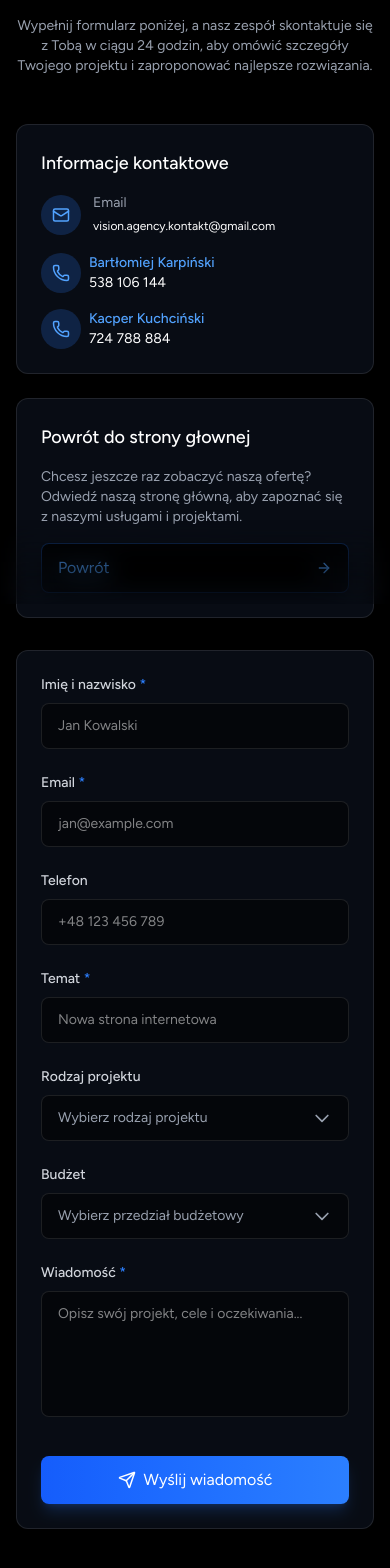
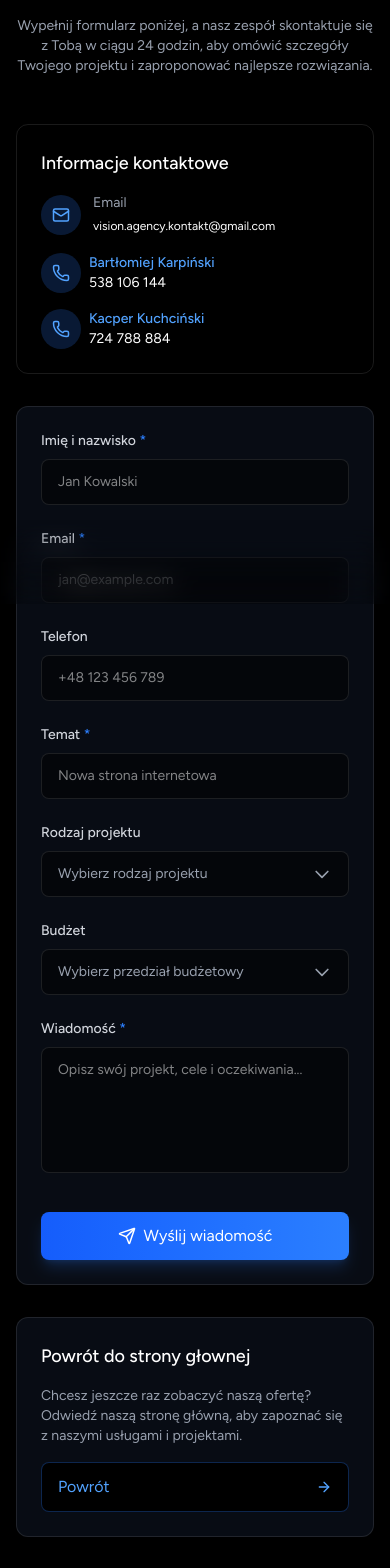
Before and after one commit to Cyberflyyy/Agency, a Next.js app: page /kontakt in a window 390 px wide. Shown: the part 240-1808 px from the top of the page. Built offline with nearby package versions, Linux system fonts and the light colour scheme.

Commit message:
local changes

```diff
--- a/src/app/kontakt/page.tsx
+++ b/src/app/kontakt/page.tsx
@@ -136,10 +136,10 @@ const Page = () => {
                 initial={{ opacity: 0, y: 30 }}
                 animate={{ opacity: 1, y: 0 }}
                 transition={{ duration: 0.5, delay: 0.4 }}
-                className="space-y-6"
+                className="space-y-6 order-1"
               >
-                <div className="bg-gray-900/50 border border-white/10 rounded-xl p-6 backdrop-blur-sm order-1">
-                  <h3 className="text-lg font-medium text-white mb-4">
+                <div className=" border border-white/10 rounded-xl p-6 w-auto backdrop-blur-sm">
+                  <h3 className="text-lg font-medium text-white mb-4 text-nowrap">
                     Informacje kontaktowe
                   </h3>
                   <div className="space-y-4">
@@ -151,8 +151,8 @@ const Page = () => {
                         <p className="text-sm text-gray-400">Email</p>
                         <a
                           href="mailto:vision.agency.kontakt@gmail.com"
-                          className="text-white hover:text-blue-400 transition-colors no-underline text-xs md:text-sm lg:text-base"
-                          style={{ textDecoration: 'none' }}
+                          className="text-white hover:text-blue-400 transition-colors no-underline text-xs md:text-sm lg:text-base break-all"
+                          style={{ textDecoration: "none" }}
                         >
                           vision.agency.kontakt@gmail.com
                         </a>
@@ -167,11 +167,13 @@ const Page = () => {
                             <Phone size={18} className="text-blue-400" />
                           </div>
                           <div>
-                            <span className="text-blue-400 font-medium block text-sm md:text-base lg:text-lg">Bartłomiej Karpiński</span>
+                            <span className="text-blue-400 font-medium block text-sm md:text-base lg:text-lg">
+                              Bartłomiej Karpiński
+                            </span>
                             <a
                               href="tel:538106144"
                               className="text-white hover:text-blue-400 transition-colors block no-underline text-sm md:text-base lg:text-lg"
-                              style={{ textDecoration: 'none' }}
+                              style={{ textDecoration: "none" }}
                             >
                               538 106 144
                             </a>
@@ -182,11 +184,13 @@ const Page = () => {
                             <Phone size={18} className="text-blue-400" />
                           </div>
                           <div>
-                            <span className="text-blue-400 font-medium block text-sm md:text-base lg:text-lg">Kacper Kuchciński</span>
+                            <span className="text-blue-400 font-medium block text-sm md:text-base lg:text-lg">
+                              Kacper Kuchciński
+                            </span>
                             <a
                               href="tel:724788884"
                               className="text-white hover:text-blue-400 transition-colors block no-underline text-sm md:text-base lg:text-lg"
-                              style={{ textDecoration: 'none' }}
+                              style={{ textDecoration: "none" }}
                             >
                               724 788 884
                             </a>
@@ -196,14 +200,22 @@ const Page = () => {
                     </div>
                   </div>
                 </div>
+              </motion.div>
 
-                <div className="bg-gray-900/50 border border-white/10 rounded-xl p-6 backdrop-blur-sm order-3 mt-6">
+              <motion.div
+                initial={{ opacity: 0, y: 30 }}
+                animate={{ opacity: 1, y: 0 }}
+                transition={{ duration: 0.5, delay: 0.6 }}
+                className="space-y-6 order-3 hidden"
+              >
+                <div className="bg-gray-900/50 border border-white/10  rounded-xl p-6 backdrop-blur-sm">
                   <h3 className="text-lg font-medium text-white mb-4">
                     Powrót do strony głownej
                   </h3>
                   <p className="text-gray-400 text-sm mb-4">
-                    Chcesz jeszcze raz zobaczyć naszą ofertę? Odwiedź naszą stronę
-                    główną, aby zapoznać się z naszymi usługami i projektami.
+                    Chcesz jeszcze raz zobaczyć naszą ofertę? Odwiedź naszą
+                    stronę główną, aby zapoznać się z naszymi usługami i
+                    projektami.
                   </p>
                   <Link
                     href="/"
@@ -469,6 +481,34 @@ const Page = () => {
                 )}
               </div>
             </motion.div>
+
+            {/* Sekcja "Powrót do strony głównej" tylko dla mobilnych - na samym dole */}
+            <motion.div
+              initial={{ opacity: 0, y: 30 }}
+              animate={{ opacity: 1, y: 0 }}
+              transition={{ duration: 0.5, delay: 0.8 }}
+              className="lg:hidden order-3 col-span-full"
+            >
+              <div className="bg-gray-900/50 border border-white/10 rounded-xl p-6 backdrop-blur-sm">
+                <h3 className="text-lg font-medium text-white mb-4">
+                  Powrót do strony głownej
+                </h3>
+                <p className="text-gray-400 text-sm mb-4">
+                  Chcesz jeszcze raz zobaczyć naszą ofertę? Odwiedź naszą stronę
+                  główną, aby zapoznać się z naszymi usługami i projektami.
+                </p>
+                <Link
+                  href="/"
+                  className="flex items-center justify-between w-full px-4 py-3 bg-black border border-blue-500/30 rounded-lg text-blue-400 hover:bg-blue-500/10 transition-all group"
+                >
+                  <span> Powrót </span>
+                  <ArrowRight
+                    size={16}
+                    className="group-hover:translate-x-1 transition-transform"
+                  />
+                </Link>
+              </div>
+            </motion.div>
             <div className="hidden lg:block">
               <motion.div
                 initial={{ opacity: 0, y: 30 }}
@@ -476,8 +516,8 @@ const Page = () => {
                 transition={{ duration: 0.5, delay: 0.4 }}
                 className="space-y-6"
               >
-                <div className="bg-gray-900/50 border border-white/10 rounded-xl p-6 backdrop-blur-sm">
-                  <h3 className="text-lg font-medium text-white mb-4">
+                <div className="bg-gray-900/50 border border-white/10 rounded-xl p-6 backdrop-blur-sm  w-full ">
+                  <h3 className="text-lg font-medium text-white mb-4 text-nowrap">
                     Informacje kontaktowe
                   </h3>
                   <div className="space-y-4">
@@ -485,18 +525,17 @@ const Page = () => {
                       <div className="w-10 h-10 rounded-full bg-blue-500/20 flex items-center justify-center flex-shrink-0 mt-0.5">
                         <Mail size={18} className="text-blue-400" />
                       </div>
-                      <div>
+                      <div className="">
                         <p className="text-sm text-gray-400">Email</p>
                         <a
                           href="mailto:vision.agency.kontakt@gmail.com"
-                          className="text-white hover:text-blue-400 transition-colors no-underline text-xs md:text-sm lg:text-base"
-                          style={{ textDecoration: 'none' }}
+                          className="text-white hover:text-blue-400 transition-colors no-underline text-xs md:text-sm lg:text-base break-all "
+                          style={{ textDecoration: "none" }}
                         >
                           vision.agency.kontakt@gmail.com
                         </a>
                       </div>
                     </div>
-
 
                     <div className="flex items-start gap-3">
                       <div className="flex flex-col gap-4">
@@ -505,11 +544,13 @@ const Page = () => {
                             <Phone size={18} className="text-blue-400" />
                           </div>
                           <div>
-                            <span className="text-blue-400 font-medium block text-sm md:text-base lg:text-lg">Bartłomiej Karpiński</span>
+                            <span className="text-blue-400 font-medium block text-sm md:text-base lg:text-lg">
+                              Bartłomiej Karpiński
+                            </span>
                             <a
                               href="tel:538106144"
                               className="text-white hover:text-blue-400 transition-colors block no-underline text-sm md:text-base lg:text-lg"
-                              style={{ textDecoration: 'none' }}
+                              style={{ textDecoration: "none" }}
                             >
                               538 106 144
                             </a>
@@ -520,11 +561,13 @@ const Page = () => {
                             <Phone size={18} className="text-blue-400" />
                           </div>
                           <div>
-                            <span className="text-blue-400 font-medium block text-sm md:text-base lg:text-lg">Kacper Kuchciński</span>
+                            <span className="text-blue-400 font-medium block text-sm md:text-base lg:text-lg">
+                              Kacper Kuchciński
+                            </span>
                             <a
                               href="tel:724788884"
                               className="text-white hover:text-blue-400 transition-colors block no-underline text-sm md:text-base lg:text-lg"
-                              style={{ textDecoration: 'none' }}
+                              style={{ textDecoration: "none" }}
                             >
                               724 788 884
                             </a>
@@ -540,8 +583,9 @@ const Page = () => {
                     Powrót do strony głownej
                   </h3>
                   <p className="text-gray-400 text-sm mb-4">
-                    Chcesz jeszcze raz zobaczyć naszą ofertę? Odwiedź naszą stronę
-                    główną, aby zapoznać się z naszymi usługami i projektami.
+                    Chcesz jeszcze raz zobaczyć naszą ofertę? Odwiedź naszą
+                    stronę główną, aby zapoznać się z naszymi usługami i
+                    projektami.
                   </p>
                   <Link
                     href="/"
```
